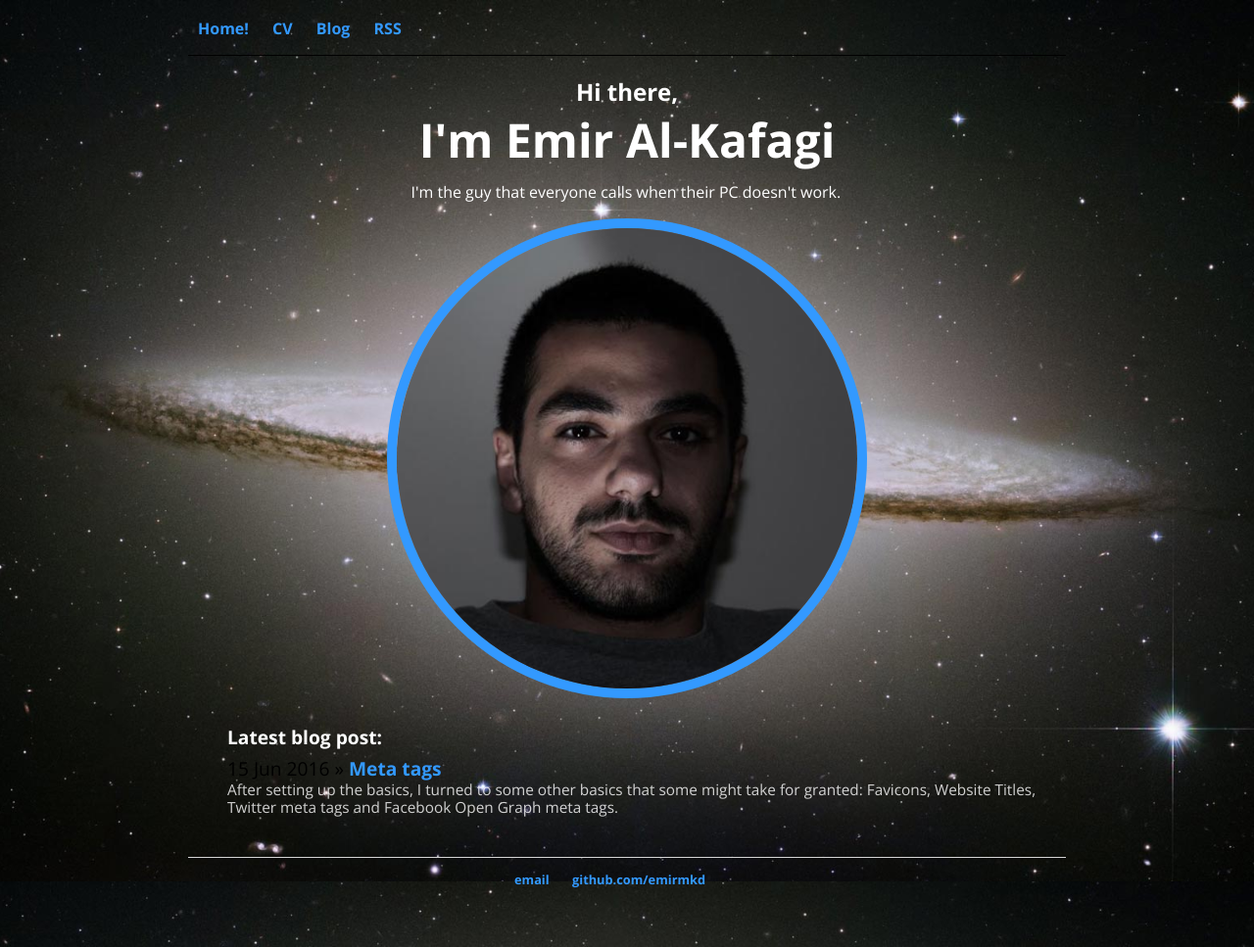
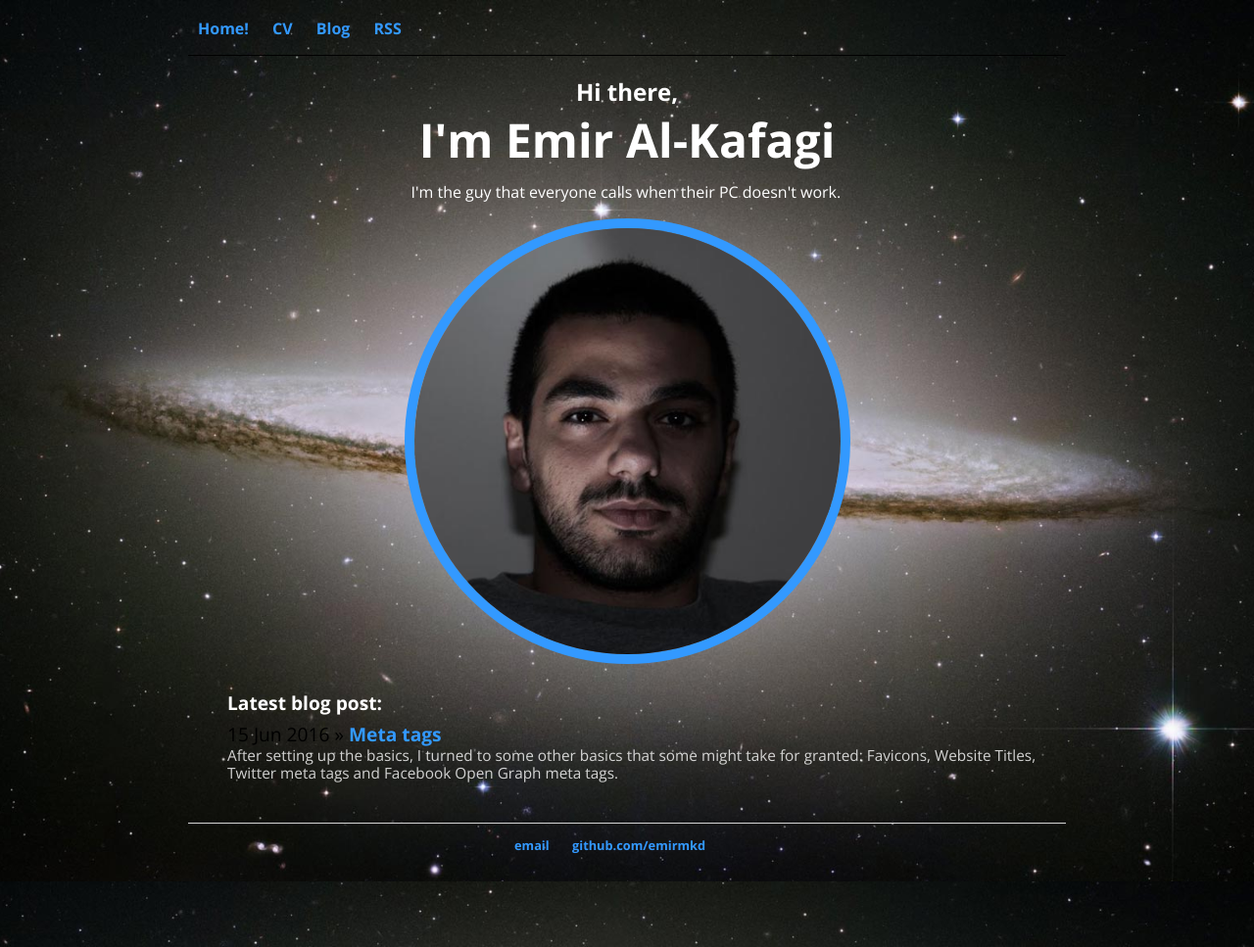
Before and after one commit to emirmkd/emirmkd.github.io, a Jekyll site: the page built from index.html, in a window 1280 px wide. Shown: the whole page at 98% size. Built offline with Jekyll 4.4.1, drawn with Linux system fonts in a browser that asks for light colours.

Commit message:
Update main.css

```diff
--- a/css/main.css
+++ b/css/main.css
@@ -80,7 +80,7 @@ ul.posts li {
 }
 .emir {
     width: 60%;
-    max-width: 470px;
+    max-width: 435px;
     margin-left: auto;
     margin-right: auto;
     display: block;
```
